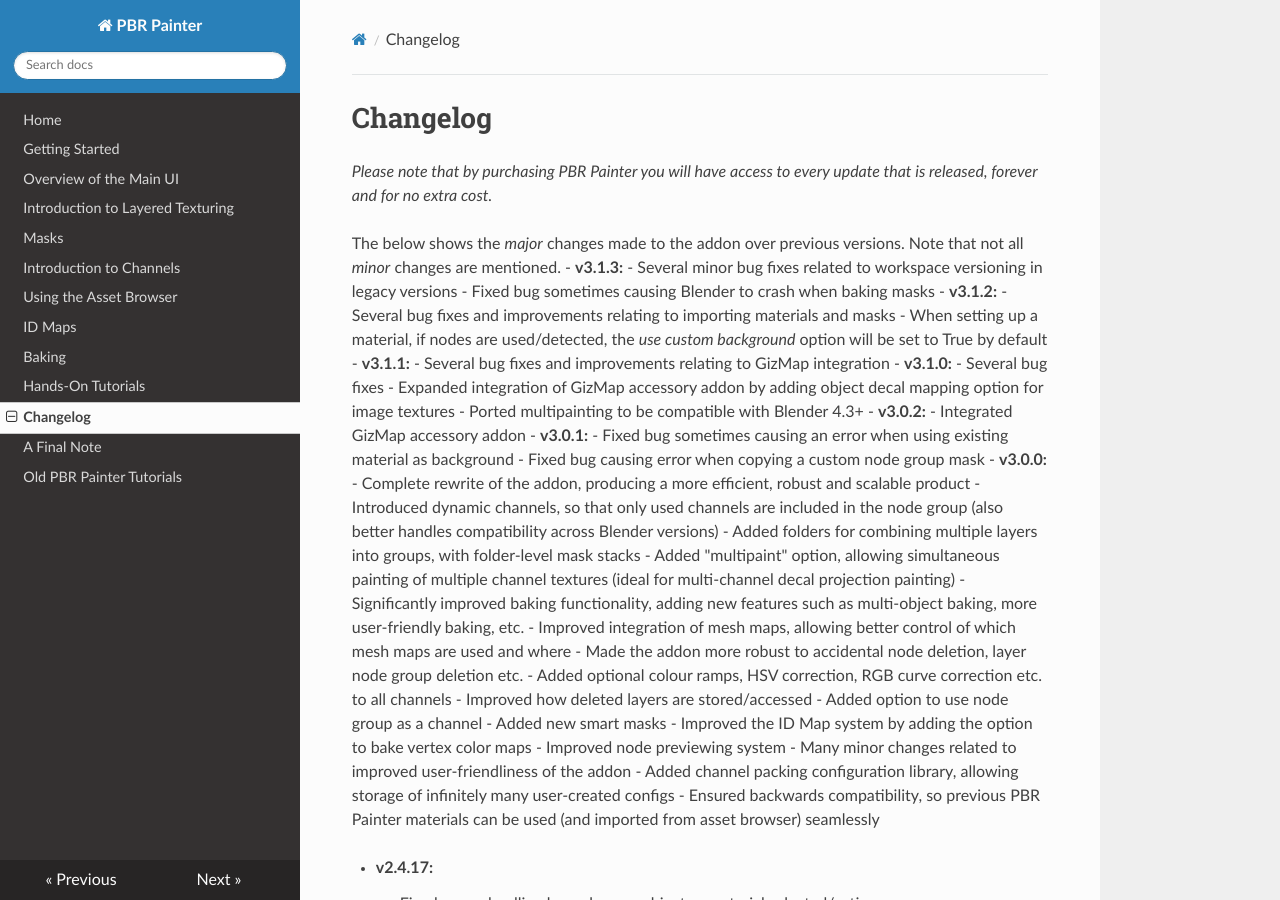
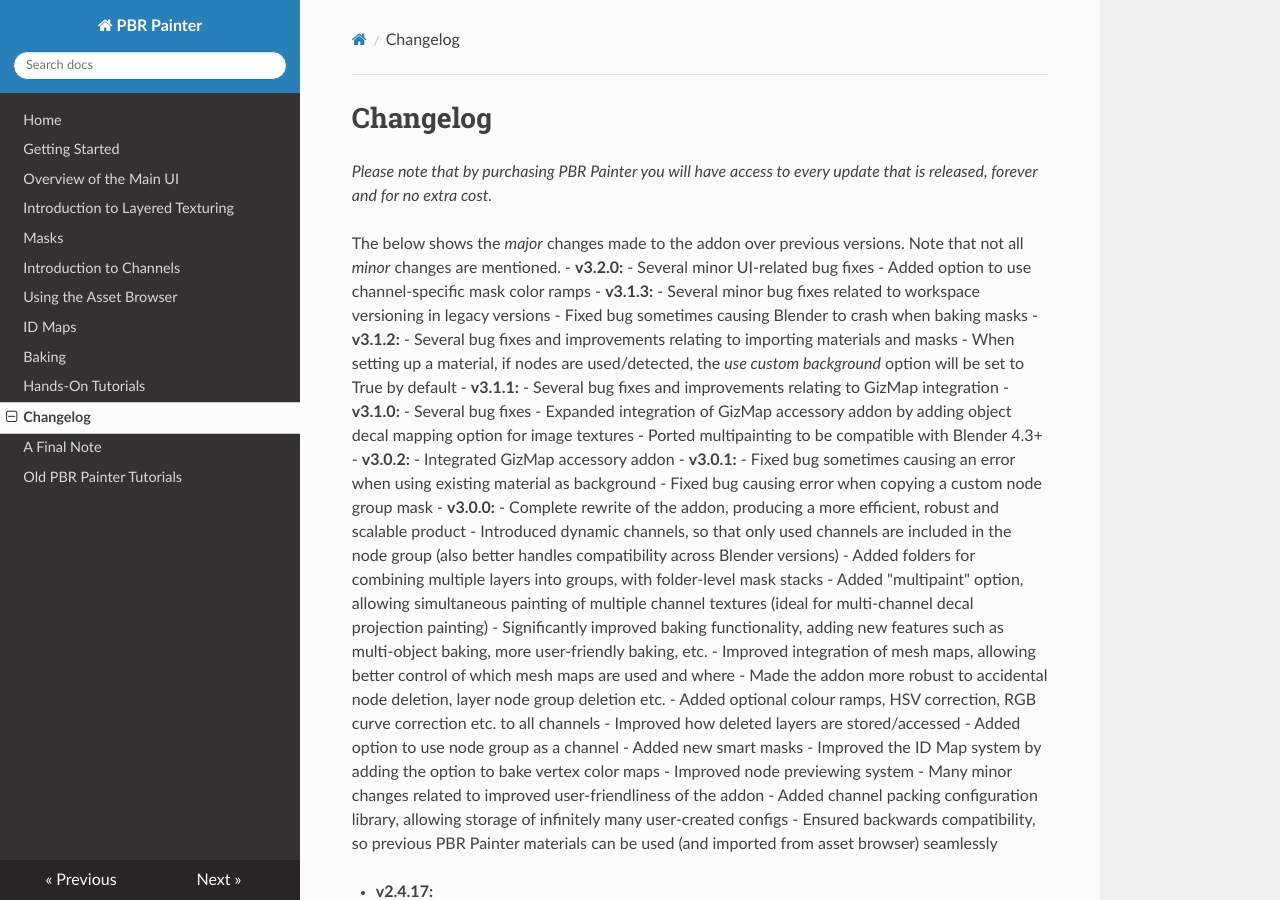
Before and after one commit to pbrpainter/pbr-painter-doc, an MkDocs documentation site: the page built from docs/change_log.md, in a window 1280 px wide and 900 px high. Built offline with MkDocs 1.6.1, drawn with Linux system fonts in a browser that asks for light colours; nearby versions of some CDN libraries.

Commit message:
Update to v3.2.0

```diff
--- a/docs/change_log.md
+++ b/docs/change_log.md
@@ -2,6 +2,9 @@
 _Please note that by purchasing PBR Painter you will have access to every update that is released, forever and for no extra cost._
 
 The below shows the _major_ changes made to the addon over previous versions. Note that not all _minor_ changes are mentioned.
+- __v3.2.0:__
+	- Several minor UI-related bug fixes
+	- Added option to use channel-specific mask color ramps
 - __v3.1.3:__
 	- Several minor bug fixes related to workspace versioning in legacy versions
 	- Fixed bug sometimes causing Blender to crash when baking masks
```
Also changed, not shown: 1 other file.
